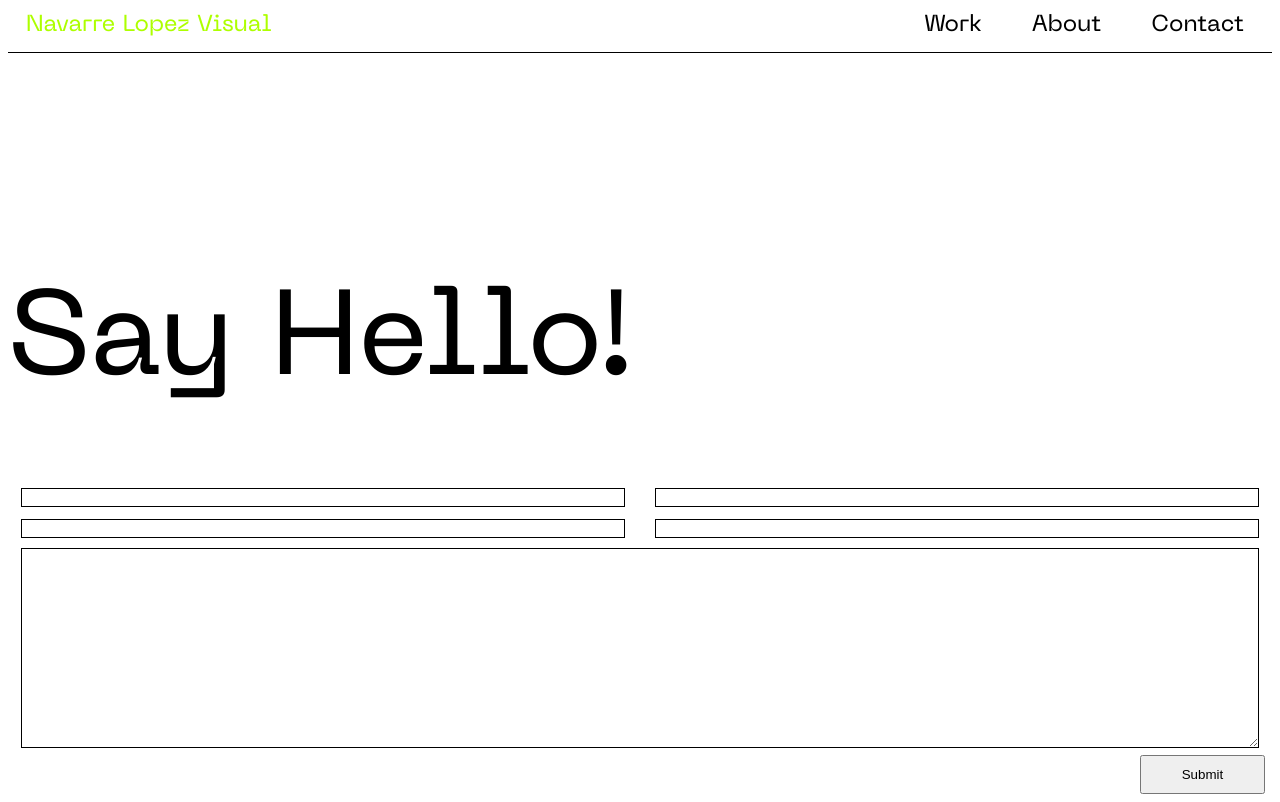
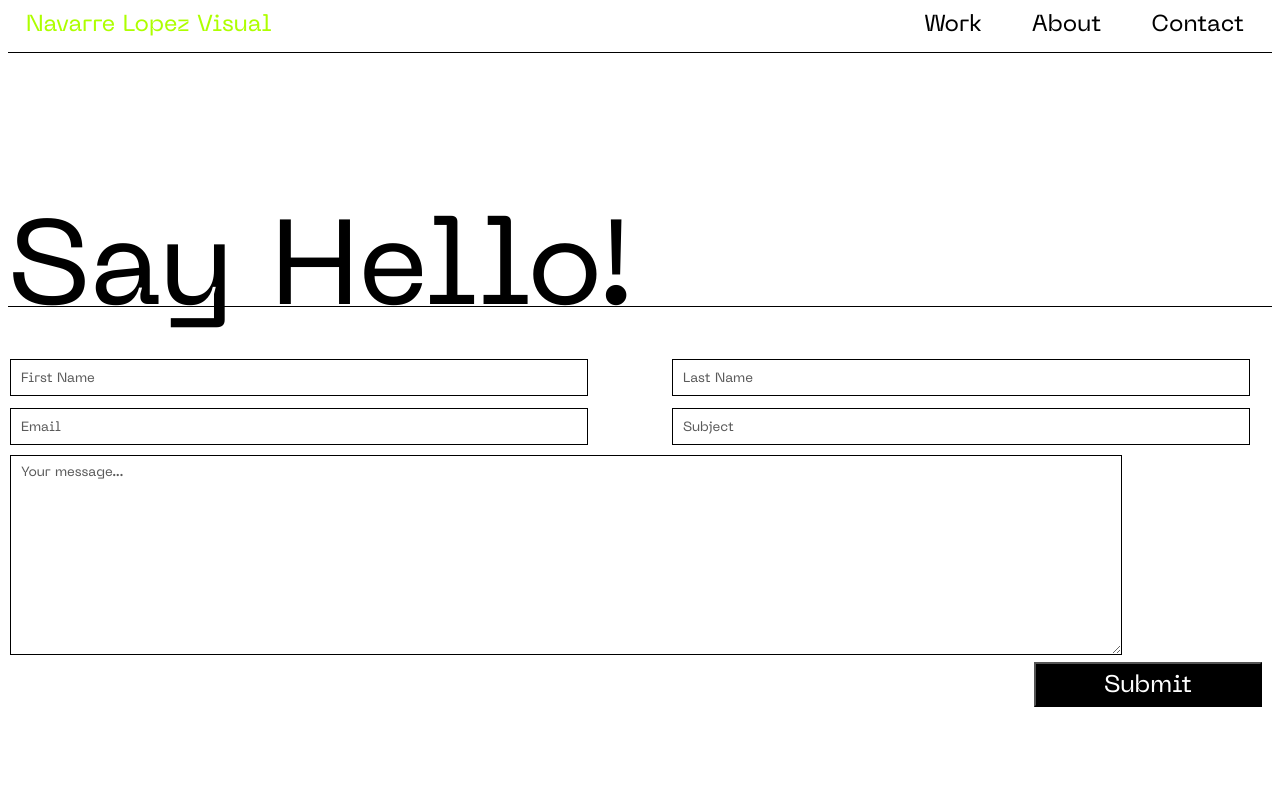
Before and after one commit to matigobbi/guille-portfolio, a React (Vite) app: page /contact in a window 1280 px wide. Built offline with nearby package versions, Linux system fonts and the light colour scheme.

Commit message:
contact css mejorado

```diff
--- a/src/components/Contact.css
+++ b/src/components/Contact.css
@@ -1,32 +1,40 @@
-.say-hello {
-  padding-top: 150px;
-  font-size: 120px;
-  font-weight: normal;
-  text-align: left;
-}
-
-::placeholder {
-  color: white;
-  font-size: 14px;
-}
-
 .contact-container {
   background-color: white;
   color: black;
   margin: 10 px;
   border-radius: 0;
+  position: relative;
+  text-align: left;
+}
+.say-hello {
+  padding-top: 80px;
+  font-size: 120px;
+  font-weight: normal;
+  text-align: left;
+  margin-bottom: 50px;
+}
+
+.contact-line.black-line{
+  margin-top: -80px;
+  margin-bottom: 50px;
 }
 
 .form-container {
   display: flex;
   flex-wrap: wrap;
-  justify-content: space-between;
+  justify-content:space-between;
   gap: 2px;
 }
 
 .form-item {
-  flex: 0 0 calc(50% - 2px);
+  flex: 0 0 calc(50% - 30px);
+
 }
+
+.form-item input {
+  padding: 10px 10px;
+}
+
 
 input {
   width: 96%;
@@ -37,21 +45,29 @@ input {
 }
 
 textarea {
-  width: 98%;
+  justify-content: flex-start;
+  width: 88%;
   height: 200px;
   border: 1px solid rgb(0, 0, 0);
   box-sizing: border-box;
   margin: 2px;
+  padding: 10px 10px;
+}
+.button-submit{
+  display: flex;
+  justify-content: flex-end;
 }
 
-button {
+.button-submit button {
   cursor: pointer;
-  margin-left: 89%;
+  margin-right: 10px;
   padding:10px 40px;
-}
-
-.button-submit{
-
+  background-color: black;
+  color:white;
+  font-family: "PPNeueMachinaInktrapRegular", "Cairo", sans-serif;
+  font-size: 24px;
+  width: 228px;
+  height: 45px;
 }
 
 input:focus,
@@ -59,3 +75,9 @@ textarea:focus,
 button:focus {
   outline: 3px solid white;
 }
+
+
+::placeholder{
+  color:rgba(0, 0, 0, 0.649);
+  font-family: "PPNeueMachinaInktrapRegular", "Cairo", sans-serif;
+}
--- a/src/components/Contact.jsx
+++ b/src/components/Contact.jsx
@@ -39,6 +39,7 @@ export const Contact = () => {
   return (
     <div className='contact-container' >
       <h1 className='say-hello'>Say Hello!</h1>
+      <div className="black-line contact-line"></div>
       <form onSubmit={handleSubmit}>
         <div className='form-container'>
           <div className='form-item'>
@@ -94,7 +95,7 @@ export const Contact = () => {
             value={formData.message}
             onChange={handleChange}
             rows={4}
-            placeholder='Your message'
+            placeholder='Your message...'
           />
         </div>
         <div className="button-submit">
```
